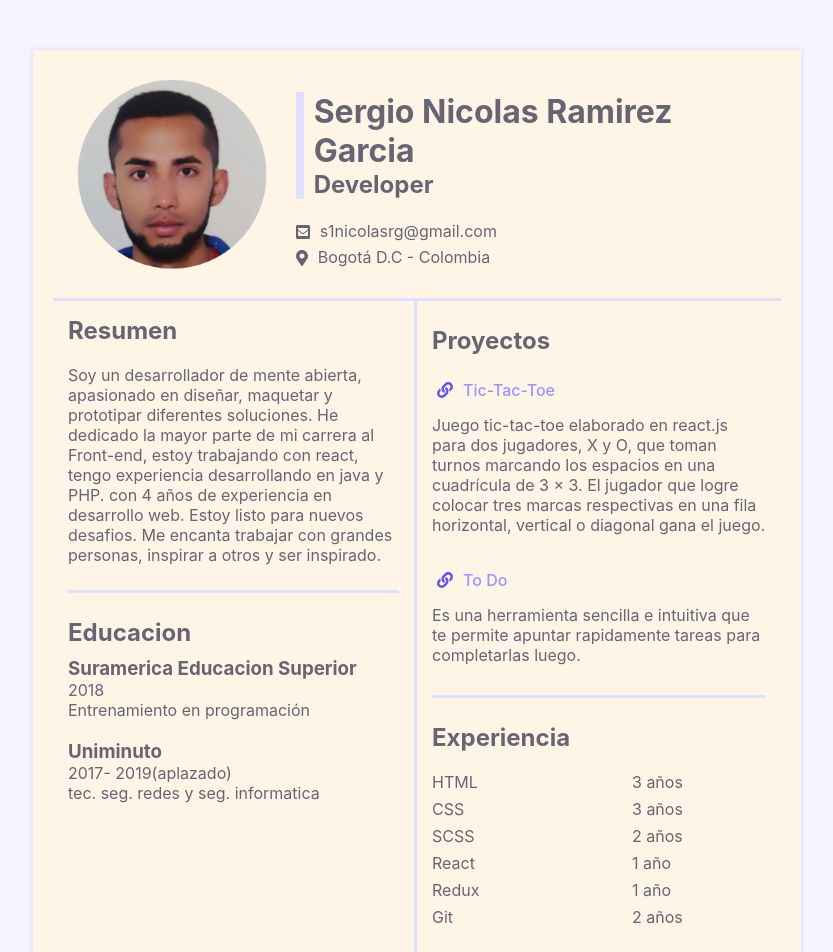
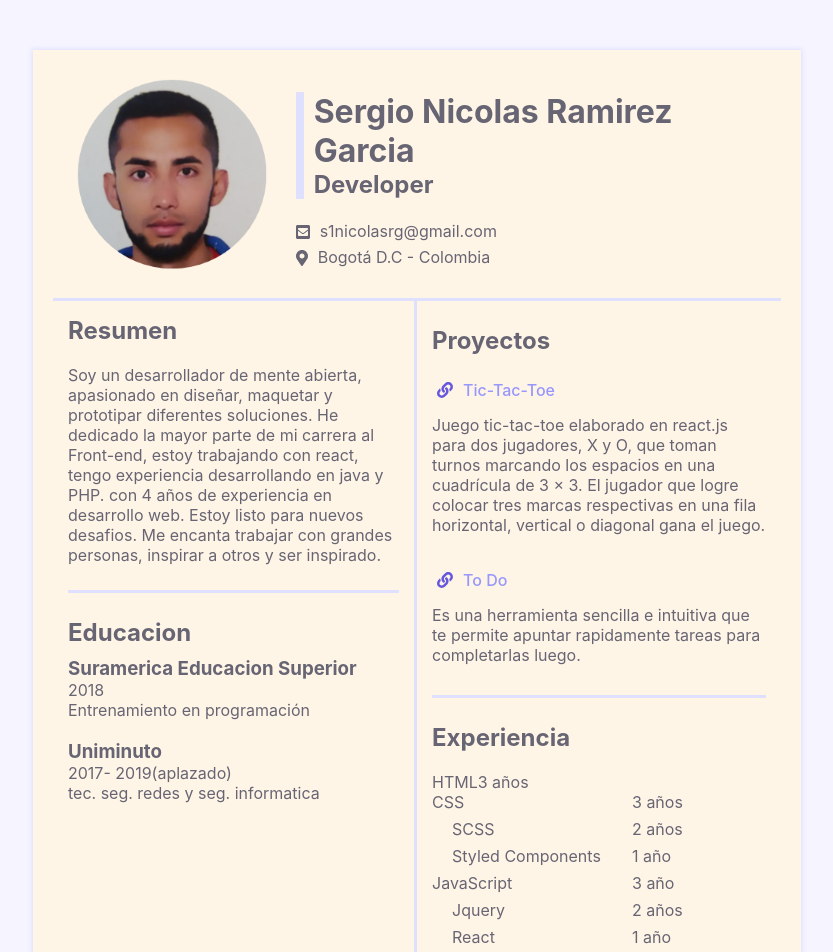
Before and after one commit to nickothan/Hoja-de-vida, a React (Create React App) app: page / in a window 1280 px wide. Shown: the top 952 px of the page, without its empty margins (223-1056 px from the left). Built offline with nearby package versions, Linux system fonts and the light colour scheme.

Commit message:
[CN-4] update (#17)
* realizar cn-7-8-9

* cn-7

* realizar cn-10

* cn-9 and update cn-7

* CN-4 finish

```diff
--- a/src/componentes/Experiencia/Experiencia.jsx
+++ b/src/componentes/Experiencia/Experiencia.jsx
@@ -1,24 +1,46 @@
-import { ExperienciaContent } from "./styles.js";
+import { ExperienciaContent } from './styles.js'
 
 // import data from "./Data.json";
+
+//* CN-7: integrar scss y styled components a css
+//TODO CN-8: Estilos para la sublista
+//* CN-9: integrar jquery, react y typescript a javascript
+//TODO cn-10: agregar stoorybook
 
 export default function Experiencia() {
   return (
     <ExperienciaContent>
       <h2>Experiencia</h2>
       <br />
-
       <ul>
         <li>
           <span>HTML</span>
           <span>3 años</span>
         </li>
         <li>
+          <div>
             <span>CSS</span>
             <span>3 años</span>
+          </div>
+          <ul>
+            <li>
+              <span>SCSS</span>
+              <span>2 años</span>
             </li>
             <li>
-          <span>SCSS</span>
+              <span>Styled Components</span>
+              <span>1 año</span>
+            </li>
+          </ul>
+        </li>
+        <li>
+          <div>
+            <span>JavaScript</span>
+            <span>3 año</span>
+          </div>
+          <ul>
+            <li>
+              <span>Jquery</span>
               <span>2 años</span>
             </li>
             <li>
@@ -26,8 +48,10 @@ export default function Experiencia() {
               <span>1 año</span>
             </li>
             <li>
-          <span>Redux</span>
+              <span>TypeScript</span>
               <span>1 año</span>
+            </li>
+          </ul>
         </li>
         <li>
           <span>Git</span>
@@ -51,5 +75,5 @@ export default function Experiencia() {
         );
       })*/}
     </ExperienciaContent>
-  );
+  )
 }
--- a/src/componentes/Experiencia/styles.js
+++ b/src/componentes/Experiencia/styles.js
@@ -1,10 +1,10 @@
-import styled from "styled-components/macro";
+import styled from 'styled-components/macro'
 
 export const ExperienciaContent = styled.div`
   border-top: 3px solid #dfdfff;
   padding-top: 25px;
 
-  ul {
+  & > ul {
     list-style: none;
     max-width: 300px;
     margin-bottom: 20px;
@@ -14,9 +14,20 @@ export const ExperienciaContent = styled.div`
     margin: 10px 0;
   }
 
-  li {
+  & > ul > li {
+  }
+
+  ul > li > div,
+  ul > li > ul > li {
     display: grid;
     grid-template-columns: 1fr 100px;
     margin-bottom: 7px;
   }
-`;
+
+  & > ul > li > ul {
+    margin-left: 20px;
+    grid-row: span 2;
+    margin-top: 3px;
+    max-width: 100%;
+  }
+`
```
Lines whose indentation alone changed are shown as unchanged.
